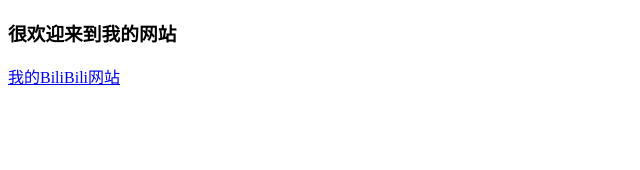
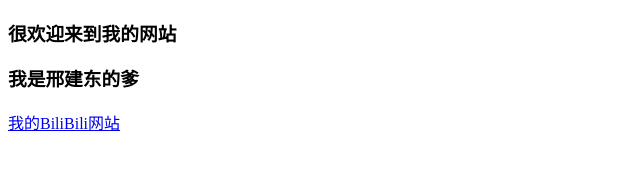
Before and after one commit to TheNightSparrow/TheNightSparrow.github.io, a plain HTML site: page index.html in a window 1280 px wide. Shown: the whole page, without its empty margins (0-640 px from the left). Drawn offline with Linux system fonts and the light colour scheme.

Commit message:
index.html

```diff
--- a/index.html
+++ b/index.html
@@ -11,6 +11,7 @@
 </head>
 <body>
     <h3>很欢迎来到我的网站</h3>
+    <h3>我是邢建东的爹</h3>
     <a href="https://space.bilibili.com/441022317?spm_id_from=333.1007.0.0">我的BiliBili网站</a>
 </body>
 </html>
```
